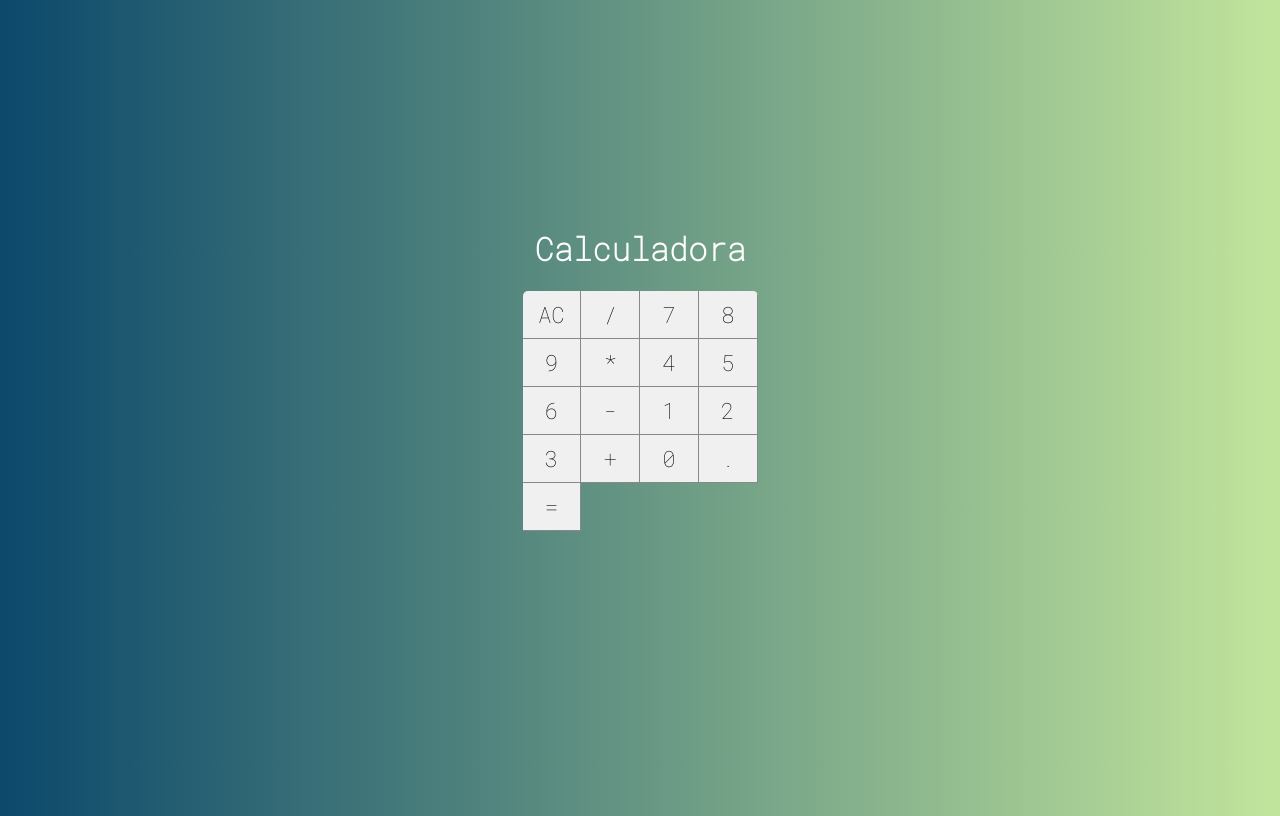
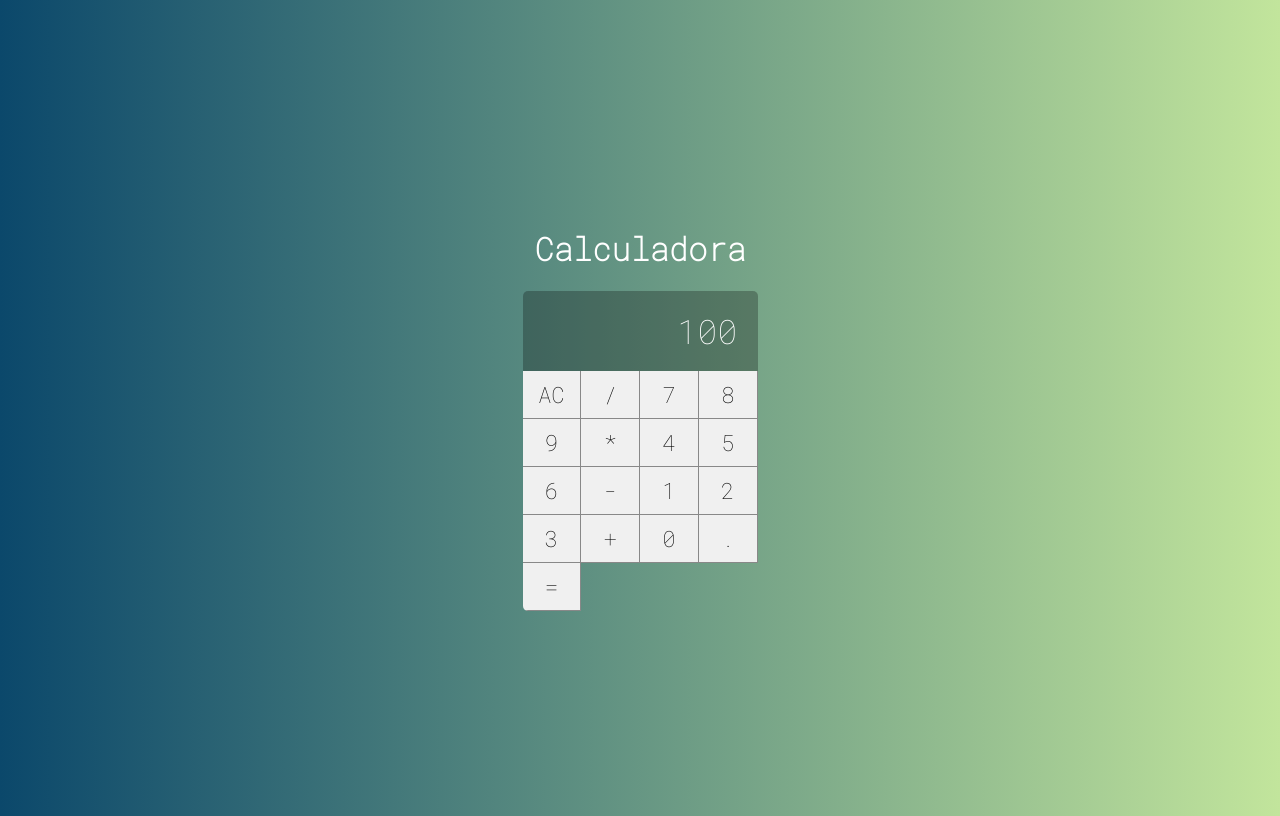
Before and after one commit to WellingtonVicen/Projeto_Calculadora_React, a React (Create React App) app: page / in a window 1280 px wide. Built offline with nearby package versions, Linux system fonts and the light colour scheme.

Commit message:
Componente Display

```diff
--- /dev/null
+++ b/src/components/Display.css
@@ -0,0 +1,11 @@
+.display {
+    grid-column: span 4;
+    background-color: #0004;
+
+    display:  flex;
+    justify-content: flex-end;
+    align-items: center;
+    padding: 20px;
+    font-size: 2.1em;
+    overflow: hidden;
+}
--- /dev/null
+++ b/src/components/Display.jsx
@@ -0,0 +1,5 @@
+import React from 'react'
+import './Display.css'
+
+export default props =>
+    <div className="display">{props.value}</div>
--- a/src/main/Calculator.css
+++ b/src/main/Calculator.css
@@ -6,5 +6,5 @@
 
      display: grid;
      grid-template-columns: repeat(4, 25%);
-     grid-template-rows: 48px 48px 48px 48px 48px;
+     grid-template-rows: 1fr 48px 48px 48px 48px 48px;
 }
--- a/src/main/Calculator.jsx
+++ b/src/main/Calculator.jsx
@@ -2,28 +2,30 @@
 import './Calculator.css'
 
 import Button from '../components/Button'
+import Display from '../components/Display'
 
 export default class Calculator extends Component {
     render() {
         return (
             <div className="calculator">
-              <Button label ="AC"/>
-              <Button label ="/"/>
-              <Button label ="7"/>
-              <Button label ="8"/>
-              <Button label ="9"/>
-              <Button label ="*"/>
-              <Button label ="4"/>
-              <Button label ="5"/>
-              <Button label ="6"/>
-              <Button label ="-"/>
-              <Button label ="1"/>
-              <Button label ="2"/>
-              <Button label ="3"/>
-              <Button label ="+"/>
-              <Button label ="0"/>
-              <Button label ="."/>
-              <Button label ="="/>
+                <Display value={100} />
+                <Button label="AC" />
+                <Button label="/" />
+                <Button label="7" />
+                <Button label="8" />
+                <Button label="9" />
+                <Button label="*" />
+                <Button label="4" />
+                <Button label="5" />
+                <Button label="6" />
+                <Button label="-" />
+                <Button label="1" />
+                <Button label="2" />
+                <Button label="3" />
+                <Button label="+" />
+                <Button label="0" />
+                <Button label="." />
+                <Button label="=" />
             </div>
         )
 
```
Also changed, not shown: 1 other file (tests, documents, lock files or other folders).
